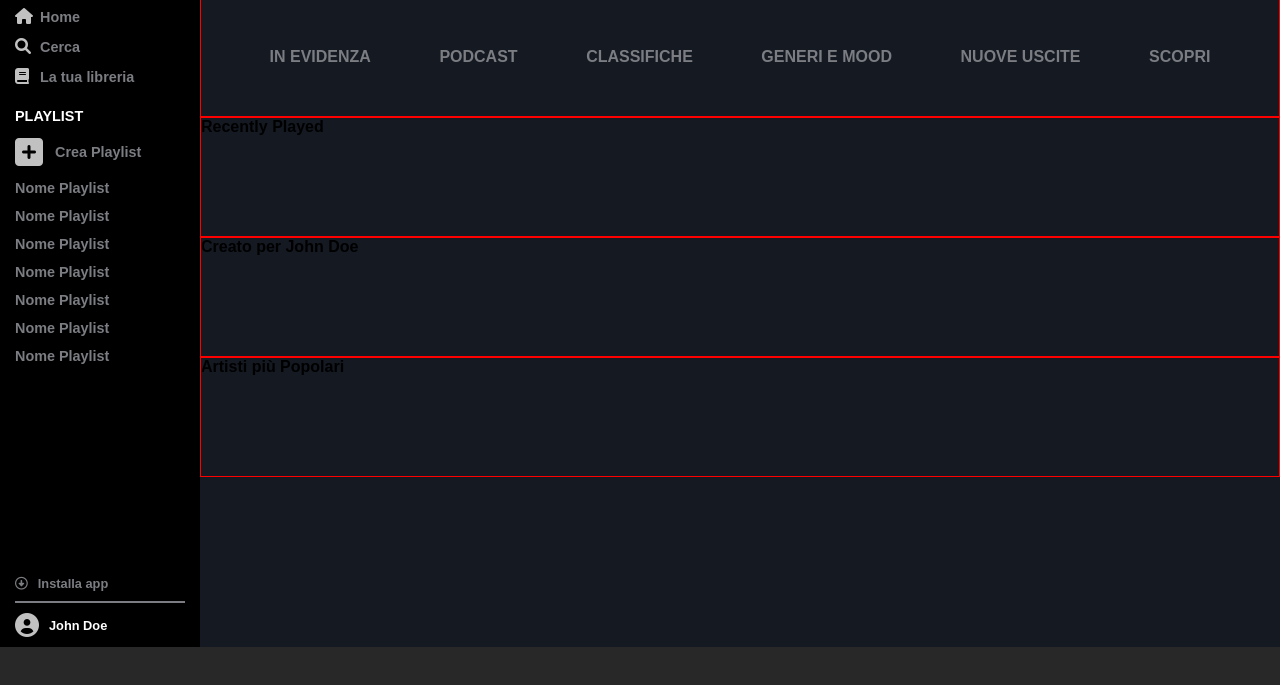
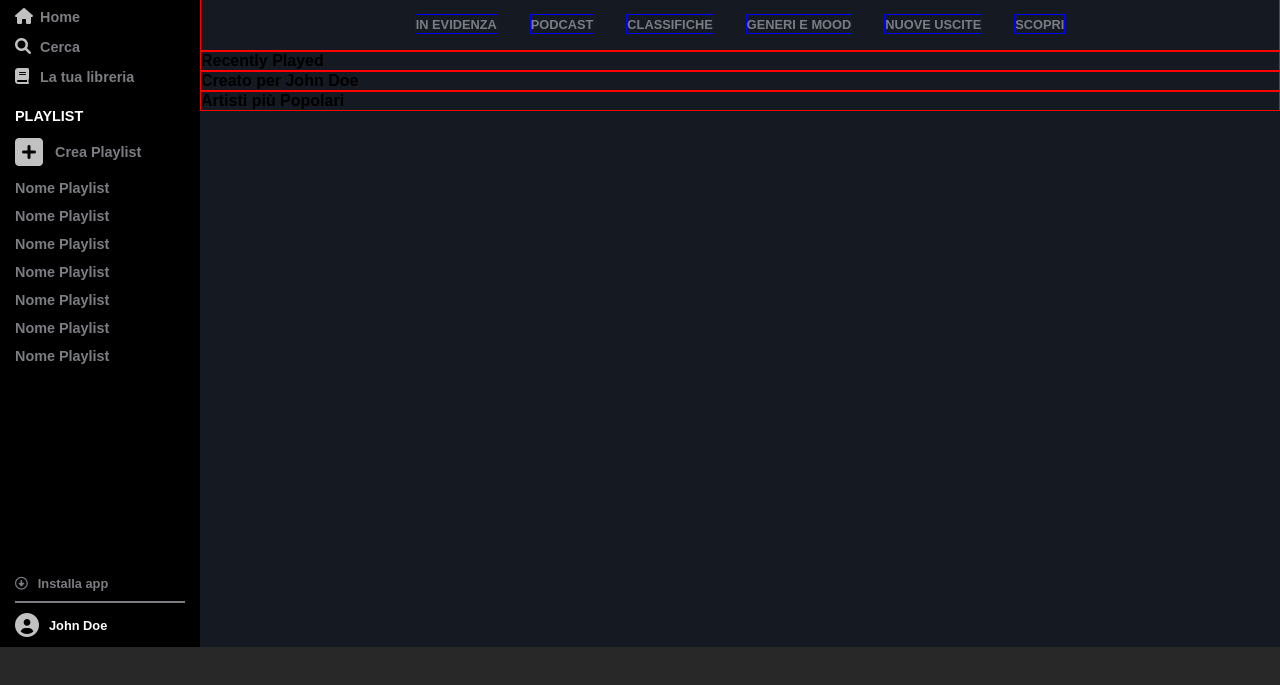
Before and after one commit to Neeiser/html-css-spotifyweb, a plain HTML site: page index.html in a window 1280 px wide. Shown: the part 73-758 px from the top of the page. Drawn offline with Linux system fonts and the light colour scheme.

Commit message:
Creata e impostata sezione (1/4 main)

```diff
--- a/css/style.css
+++ b/css/style.css
@@ -149,7 +149,7 @@ main{
 }
 
 main div{
-    height: 15vh;
+
     width: 100%;
     border: 1px solid red;
 
@@ -176,8 +176,19 @@ main button{
 
 main .category{
     display: flex;
-    justify-content: space-evenly;
+    justify-content: center;
     align-items: center;
+    flex-wrap: wrap;
+}
+
+main .category a{
+    margin: 1em;
+    border: 1px solid blue;
+}
+
+.category span{
+    font-size: 0.8rem;
+    font-weight: 800;
 }
 
 /* FOOTER SECTION */
```
